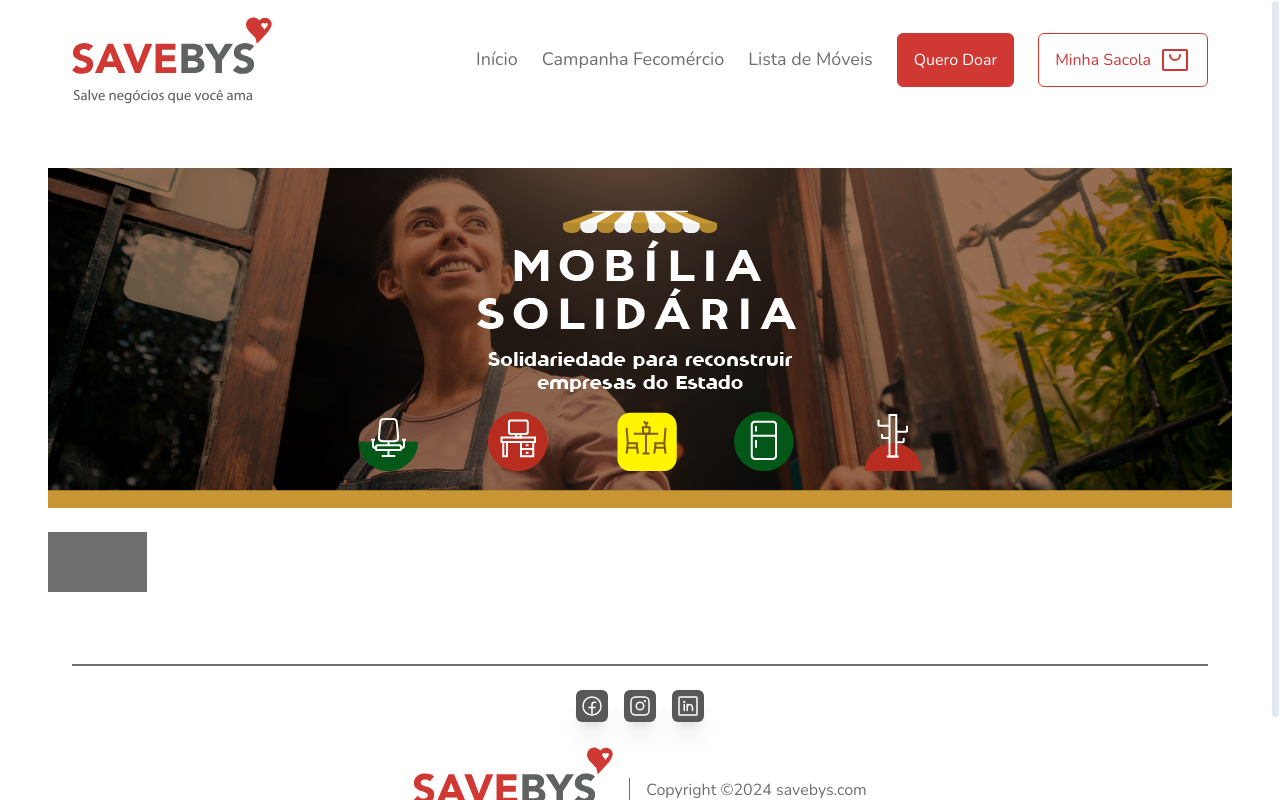
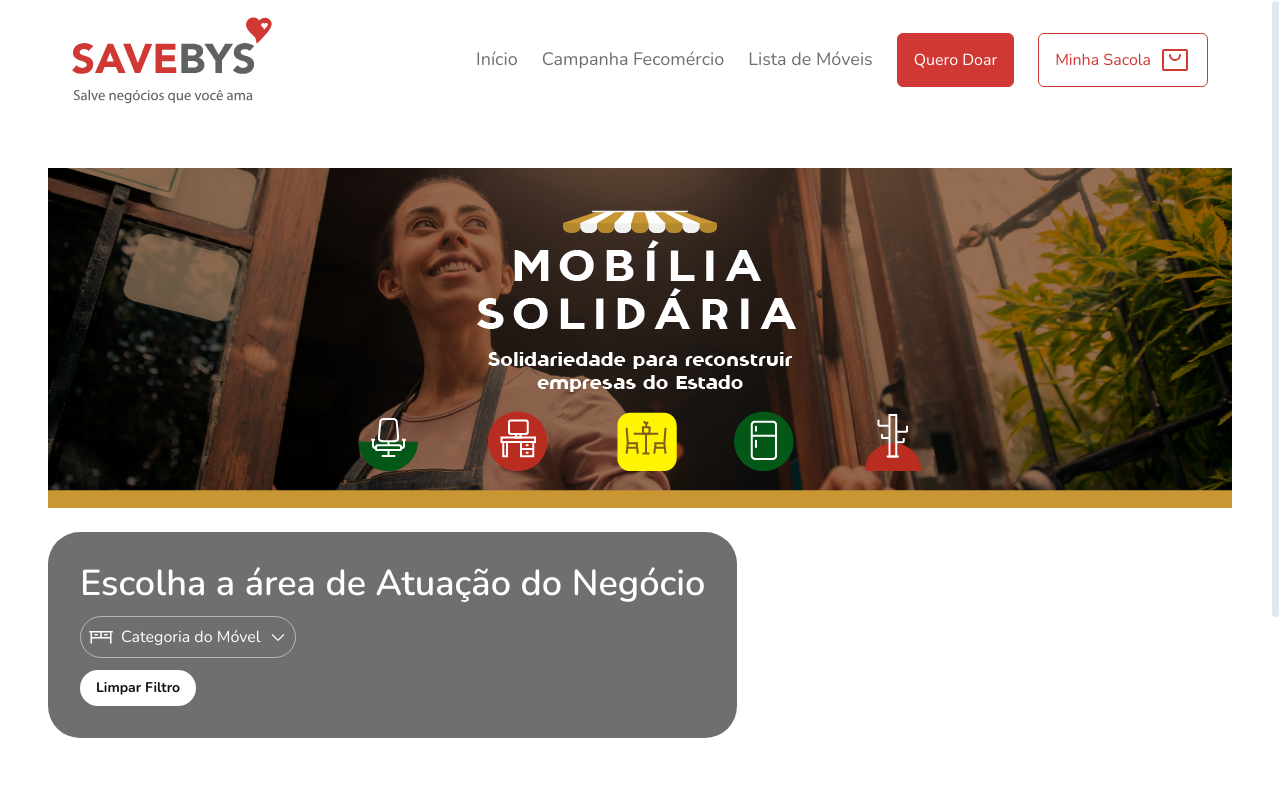
Before and after one commit to ycarlosedu/savebys, a Next.js app: page /fecomerciors/moveis-para-doacao in a window 1280 px wide. Built offline with nearby package versions, Linux system fonts and the light colour scheme.

Commit message:
feat: filter furniture dropdown

```diff
--- a/package.json
+++ b/package.json
@@ -20,6 +20,7 @@
     "@phosphor-icons/react": "^2.1.3",
     "@radix-ui/react-accordion": "^1.1.2",
     "@radix-ui/react-dialog": "^1.1.1",
+    "@radix-ui/react-dropdown-menu": "^2.1.1",
     "@radix-ui/react-radio-group": "^1.2.0",
     "@radix-ui/react-scroll-area": "^1.0.5",
     "@radix-ui/react-tooltip": "^1.0.7",
--- a/src/app/fecomerciors/cadastro-movel/FormFurniture.tsx
+++ b/src/app/fecomerciors/cadastro-movel/FormFurniture.tsx
@@ -227,7 +227,7 @@ export default function FormFurniture() {
           <Input.Text
             name="aditionalInfo"
             id="aditionalInfo"
-            placeholder="ex: 2x2m, Vermelho"
+            placeholder="ex: 2m², vermelho, de madeira"
             onChange={handleChange}
             onBlur={handleBlur}
             value={values.aditionalInfo}
@@ -245,7 +245,7 @@ export default function FormFurniture() {
           <Input.Text
             name="city"
             id="city"
-            placeholder="ex: Madeira"
+            placeholder="Onde está localizado o móvel?"
             onChange={handleChange}
             onBlur={handleBlur}
             value={values.city}
--- a/src/app/fecomerciors/moveis-para-doacao/page.tsx
+++ b/src/app/fecomerciors/moveis-para-doacao/page.tsx
@@ -1,5 +1,7 @@
 import { Metadata } from "next";
 import Image from "next/image";
+
+import Dropdown from "@/components/Dropdown";
 
 export async function generateMetadata(): Promise<Metadata> {
   return {
@@ -21,9 +23,14 @@ export default function FurnituresToDonation() {
         className="w-[1265px] h-[340px] object-cover"
       />
 
-      <div className="bg-gray-secondary self-start flex flex-col gap-3">
-        <h2>Filtro</h2>
-        <button>Limpar Filtros</button>
+      <div className="bg-gray-secondary text-white self-start flex flex-col items-start gap-3 p-8 rounded-[32px]">
+        <h2 className="font-semibold text-4xl">
+          Escolha a área de Atuação do Negócio
+        </h2>
+        <Dropdown.FilterFurniture />
+        <button className="rounded-[30px] bg-white text-gray-dark font-bold text-sm flex gap-2 px-4 py-2">
+          Limpar Filtro
+        </button>
       </div>
     </section>
   );
--- /dev/null
+++ b/src/components/Dropdown/FilterFurniture.tsx
@@ -0,0 +1,44 @@
+"use client";
+import furnitureCategories from "@/app/fecomerciors/cadastro-movel/furnitureCategories";
+import * as DropdownMenu from "@radix-ui/react-dropdown-menu";
+
+import { CaretDown, Desk } from "@phosphor-icons/react/dist/ssr";
+
+export default function FilterFurnitureDropdown() {
+  return (
+    <DropdownMenu.Root>
+      <DropdownMenu.Trigger asChild>
+        <button
+          aria-label="Alterar Categoria do Móvel"
+          className="rounded-[36px] flex items-center gap-2 p-2 border border-white/50 text-white"
+        >
+          <Desk size={24} />
+          Categoria do Móvel
+          <CaretDown size={18} />
+        </button>
+      </DropdownMenu.Trigger>
+
+      <DropdownMenu.Portal>
+        <DropdownMenu.Content className="min-w-[100px] bg-white rounded-md p-1 shadow-2xl">
+          {furnitureCategories.map((category) => (
+            <DropdownMenu.Item
+              key={category.value}
+              // data-disabled={lang === locale.code}
+              // disabled={lang === locale.code}
+              className="text-sm border-b border-gray-primary/50 text-gray-dark rounded-sm h-12 py-1 px-2 relative outline-none cursor-pointer hover:bg-gray-primary data-disabled:bg-gray-secondary data-disabled:text-white data-disabled:cursor-default"
+            >
+              <button
+                // data-disabled={lang === locale.code}
+                className="flex gap-2 items-center h-full justify-between data-disabled:cursor-default"
+              >
+                {category.name}
+              </button>
+            </DropdownMenu.Item>
+          ))}
+
+          <DropdownMenu.Arrow className="fill-white" />
+        </DropdownMenu.Content>
+      </DropdownMenu.Portal>
+    </DropdownMenu.Root>
+  );
+}
--- /dev/null
+++ b/src/components/Dropdown/index.tsx
@@ -0,0 +1,7 @@
+import FilterFurniture from "./FilterFurniture";
+
+const Dropdown = {
+  FilterFurniture
+};
+
+export default Dropdown;
```
Also changed, not shown: 1 other file (tests, documents, lock files or other folders).
